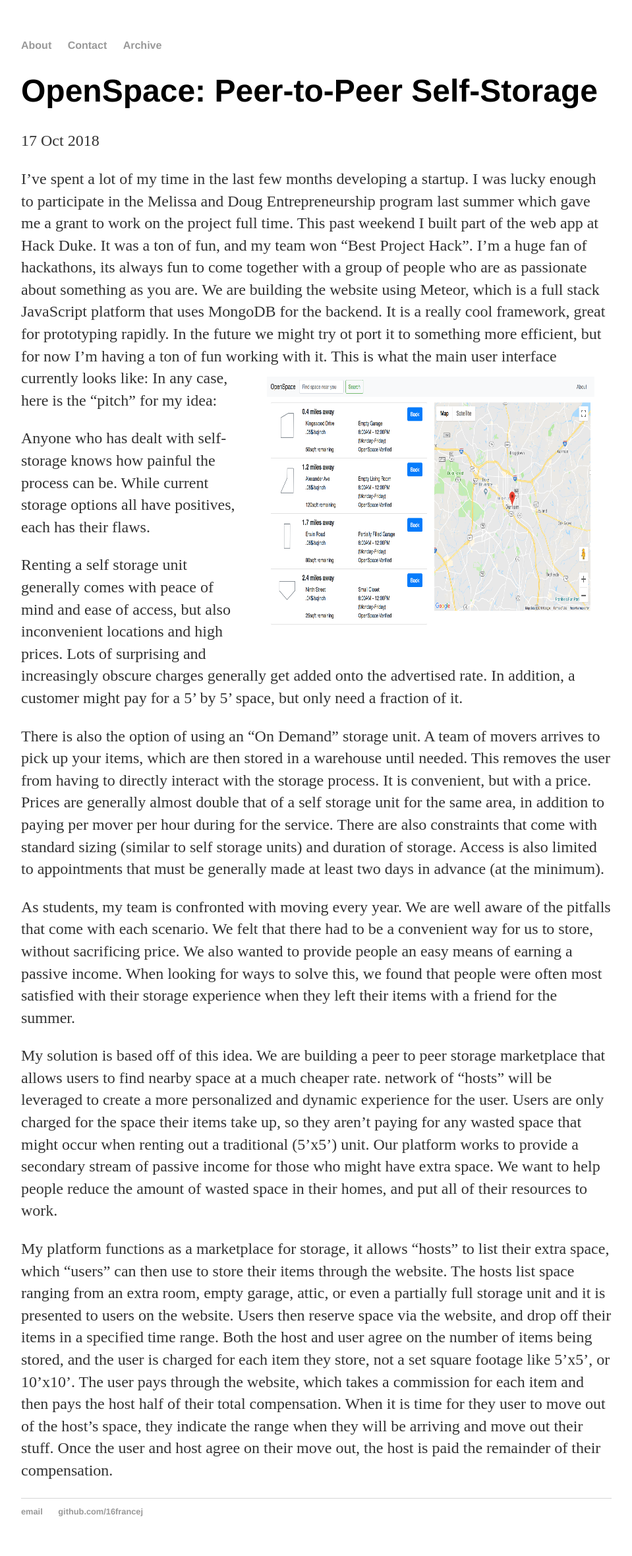
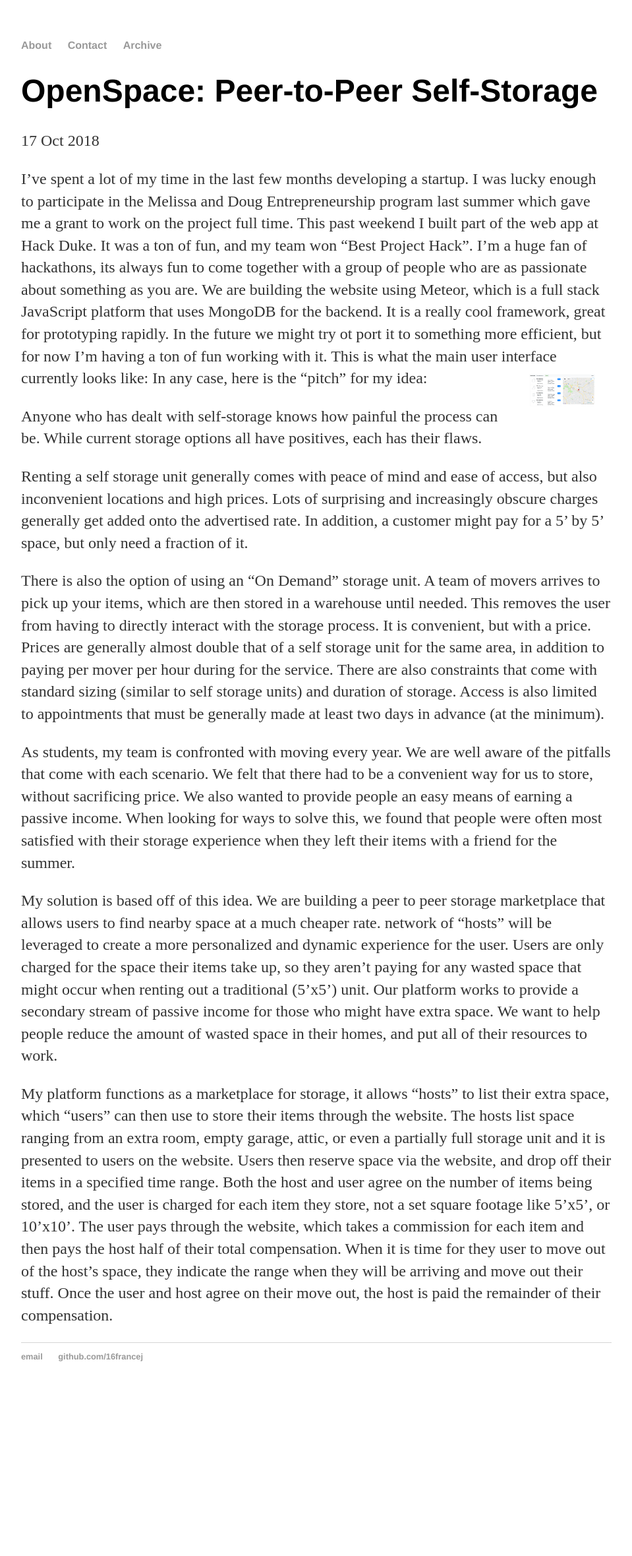
Before and after one commit to 16francej/16francej.github.io, a Jekyll site: the page built from _posts/2018-10-17-OpenSpace:-Peer-to-peer-self-storage.md, in a window 1280 px wide. Shown: the whole page at 66% size, without its empty margins (160-1119 px from the left). Built offline with Jekyll 4.4.1, drawn with Linux system fonts in a browser that asks for light colours; after the commit the page ends 2124 px from its top, so only the background shows below that.

Commit message:
added dynamic sizing

```diff
--- a/_posts/2018-10-17-OpenSpace:-Peer-to-peer-self-storage.md
+++ b/_posts/2018-10-17-OpenSpace:-Peer-to-peer-self-storage.md
@@ -7,7 +7,7 @@ date: 2018-10-17
 I've spent a lot of my time in the last few months developing a startup. I was lucky enough to participate in the Melissa and Doug Entrepreneurship program last summer which gave me a grant to work on the project full time. This past weekend I built part of the web app at Hack Duke. It was a ton of fun, and my team won "Best Project Hack". I'm a huge fan of hackathons, its always fun to come together with a group of people who are as passionate about something as you are. We are building the website using Meteor, which is a full stack JavaScript platform that uses MongoDB for the backend. It is a really cool framework, great for prototyping rapidly. In the future we might try ot port it to something more efficient, but for now I'm having a ton of fun working with it. This is what the main user interface currently looks like:
 <img src="/assets/OpenSpace_Layout.png"
      alt="OpenSpace"
-     style="float: center; margin-top: 10px; margin-bottom: 10px" width="500" height="400">
+     style="float: center; margin-top: 10px; margin-bottom: 10px;" width="500" height="400">
 In any case, here is the "pitch" for my idea:
 
 Anyone who has dealt with self-storage knows how painful the process can be. While current storage options all have positives, each has their flaws.
--- a/css/main.css
+++ b/css/main.css
@@ -5,6 +5,8 @@ body {
 img {
     float: right;
     padding: 0px 25px 25px 25px;
+    height: auto;
+    width: 100px;
 }
 nav ul, footer ul {
     font-family:'Helvetica', 'Arial', 'Sans-Serif';
```
